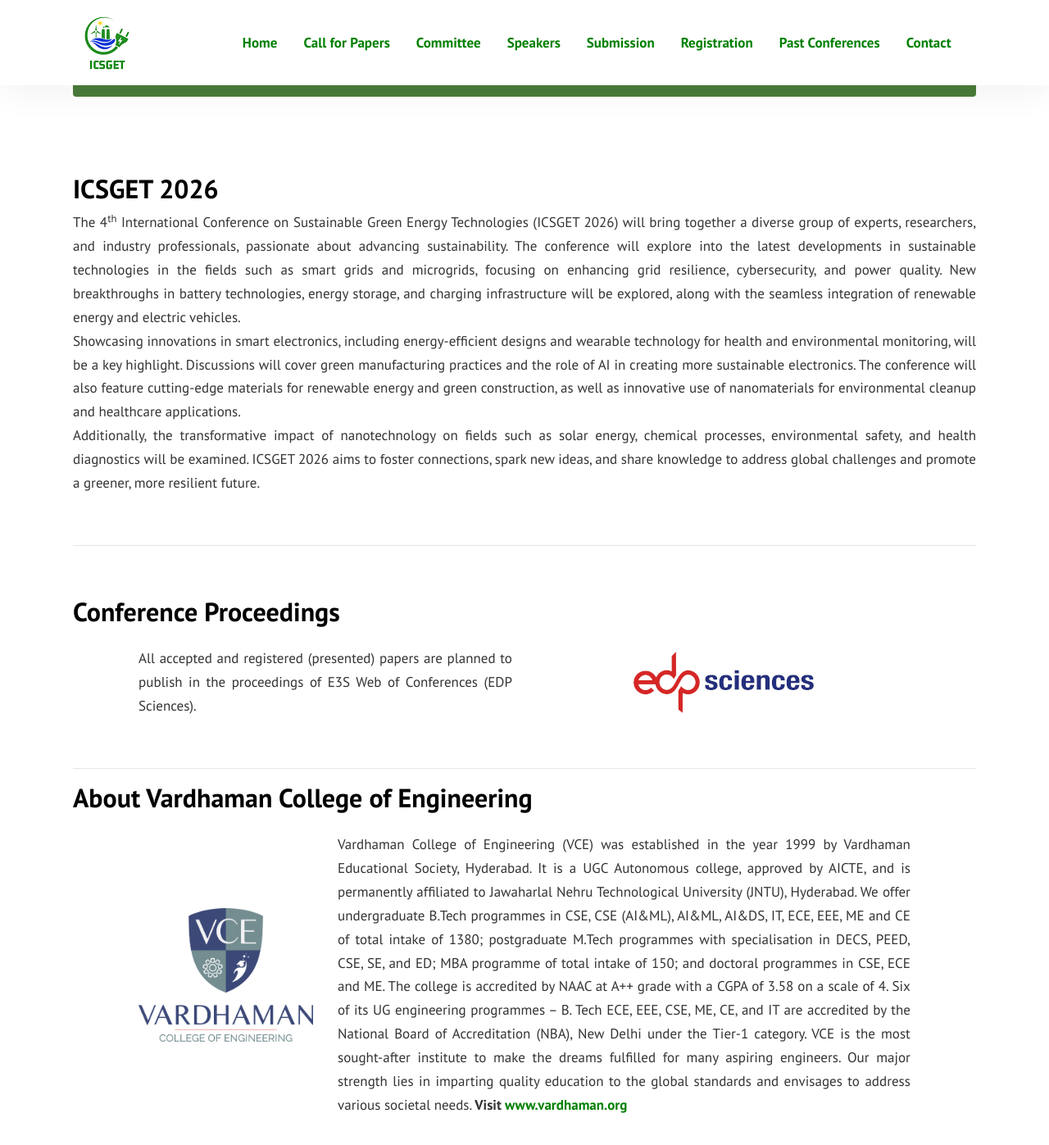
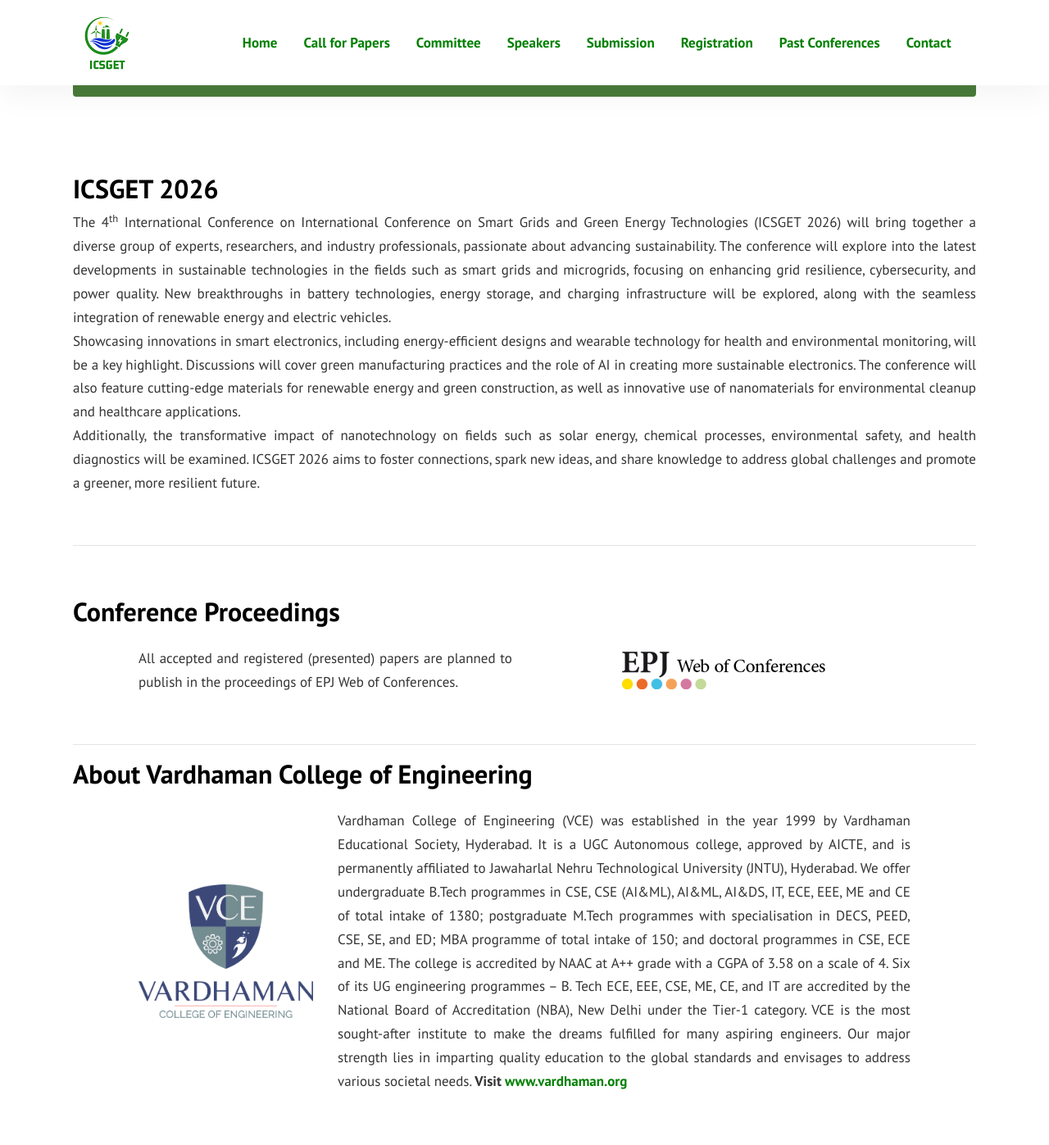
Before and after one commit to sravivarmanvce/icsget, a Jekyll site: the page built from index.md, in a window 1280 px wide and 1400 px high, scrolled down 494 px. Shown: the top 1397 px of the window at 82% size. Built offline with Jekyll 4.4.1, drawn with Linux system fonts in a browser that asks for light colours; some of the changed text lies outside the part shown.

Commit message:
changd conference name

```diff
--- a/index.md
+++ b/index.md
@@ -11,7 +11,7 @@
   <div class="row align-items-center justify-content-between">
     <div class="col-md-6">
       <!--h1 class="font-weight-bold mb-4 serif-font" style="color:#fff">ICSGET 2026</h1-->
-      <h2 class="mb-4" style="color:#ffffff">4<sup>th</sup> International Conference on Sustainable Green Energy Technologies (ICSGET 2026)</h2>
+      <h2 class="mb-4" style="color:#ffffff">4<sup>th</sup> International Conference on Smart Grids and Green Energy Technologies (ICSGET 2026)</h2>
 	  <h3 class="mb-4" style="color:#ffffff">13 - 14 March 2026</h3>
 	  <h4 class="mb-4" style="color:#ffffff">Organized by Department of EEE, Vardhaman College of Engineering</h4>
       <a href="{{site.baseurl}}/submission" class="btn btn-dark text-white px-5 btn-lg">Submit (Microsoft CMT)</a>
@@ -25,7 +25,7 @@
 
 &nbsp;
 ## ICSGET 2026
-<p align="justify">The 4<sup>th</sup> International Conference on Sustainable Green Energy Technologies (ICSGET 2026) will bring together a diverse group of experts, researchers, and industry professionals, passionate about advancing sustainability. The conference will explore into the latest developments in sustainable technologies in the fields such as smart grids and microgrids, focusing on enhancing grid resilience, cybersecurity, and power quality. New breakthroughs in battery technologies, energy storage, and charging infrastructure will be explored, along with the seamless integration of renewable energy and electric vehicles.<br>
+<p align="justify">The 4<sup>th</sup> International Conference on International Conference on Smart Grids and Green Energy Technologies (ICSGET 2026) will bring together a diverse group of experts, researchers, and industry professionals, passionate about advancing sustainability. The conference will explore into the latest developments in sustainable technologies in the fields such as smart grids and microgrids, focusing on enhancing grid resilience, cybersecurity, and power quality. New breakthroughs in battery technologies, energy storage, and charging infrastructure will be explored, along with the seamless integration of renewable energy and electric vehicles.<br>
 
 Showcasing innovations in smart electronics, including energy-efficient designs and wearable technology for health and environmental monitoring, will be a key highlight. Discussions will cover green manufacturing practices and the role of AI in creating more sustainable electronics. The conference will also feature cutting-edge materials for renewable energy and green construction, as well as innovative use of nanomaterials for environmental cleanup and healthcare applications.<br>
 
@@ -42,10 +42,10 @@
 	<div class="row justify-content-between">
 		<div class="col-lg-6 pt-5 pt-lg-0">
 			<p></p>
-			<p align="justify">All accepted and registered (presented) papers are planned to publish in the proceedings of E3S Web of Conferences (EDP Sciences).</p>
+			<p align="justify">All accepted and registered (presented) papers are planned to publish in the proceedings of EPJ Web of Conferences.</p>
 		</div>
 		<div class="col-lg-6 d-flex align-items-center justify-content-center about-img">
-			<img alt="EDP Sciences" src="assets/images/e3s.png">
+			<img alt="EPJ Web of Conferences" src="assets/images/epj.png">
 		</div>
 
 	</div>
```
Also changed, not shown: pages/callforpapers.md (+3 -3 lines), pages/committee.md (+0 -1 lines), pages/submission.md (+3 -3 lines), assets/images/banner-alt-old.png (added), assets/images/banner-alt.png, assets/images/epj.png (added).
